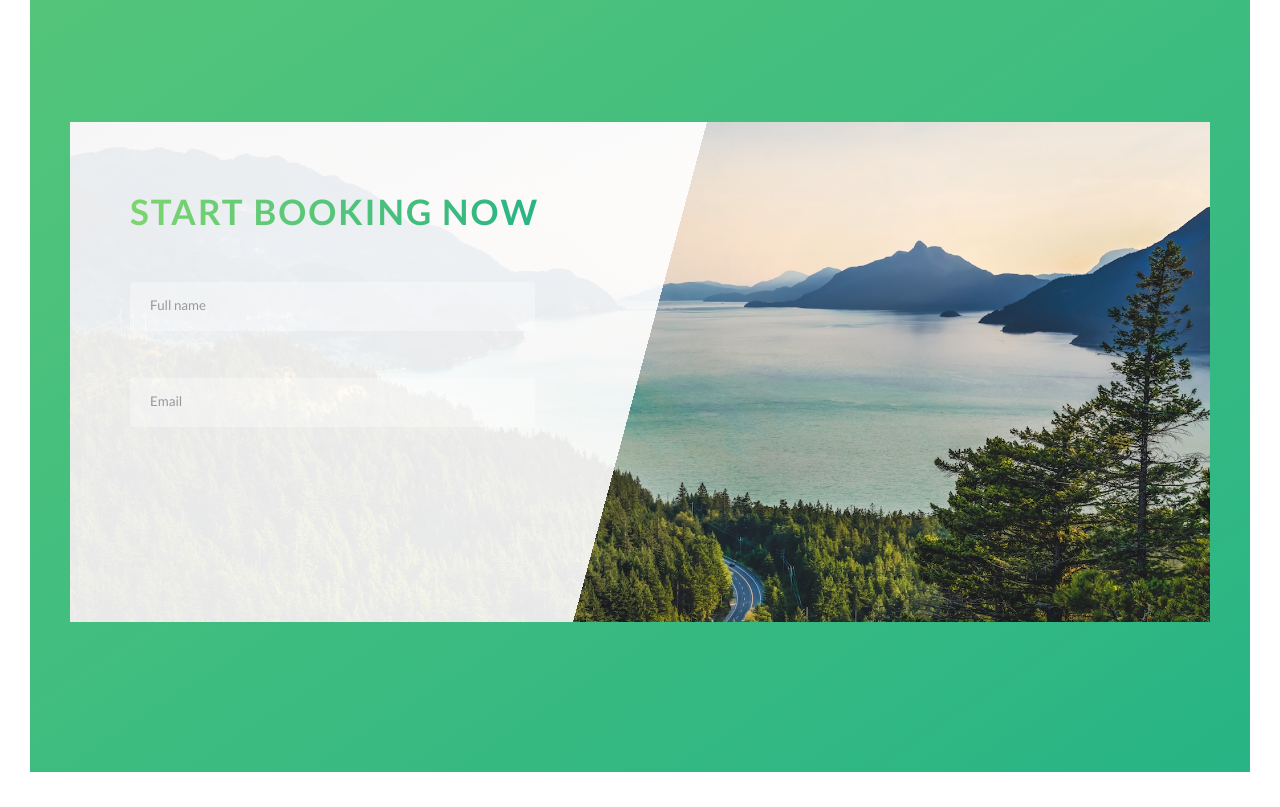
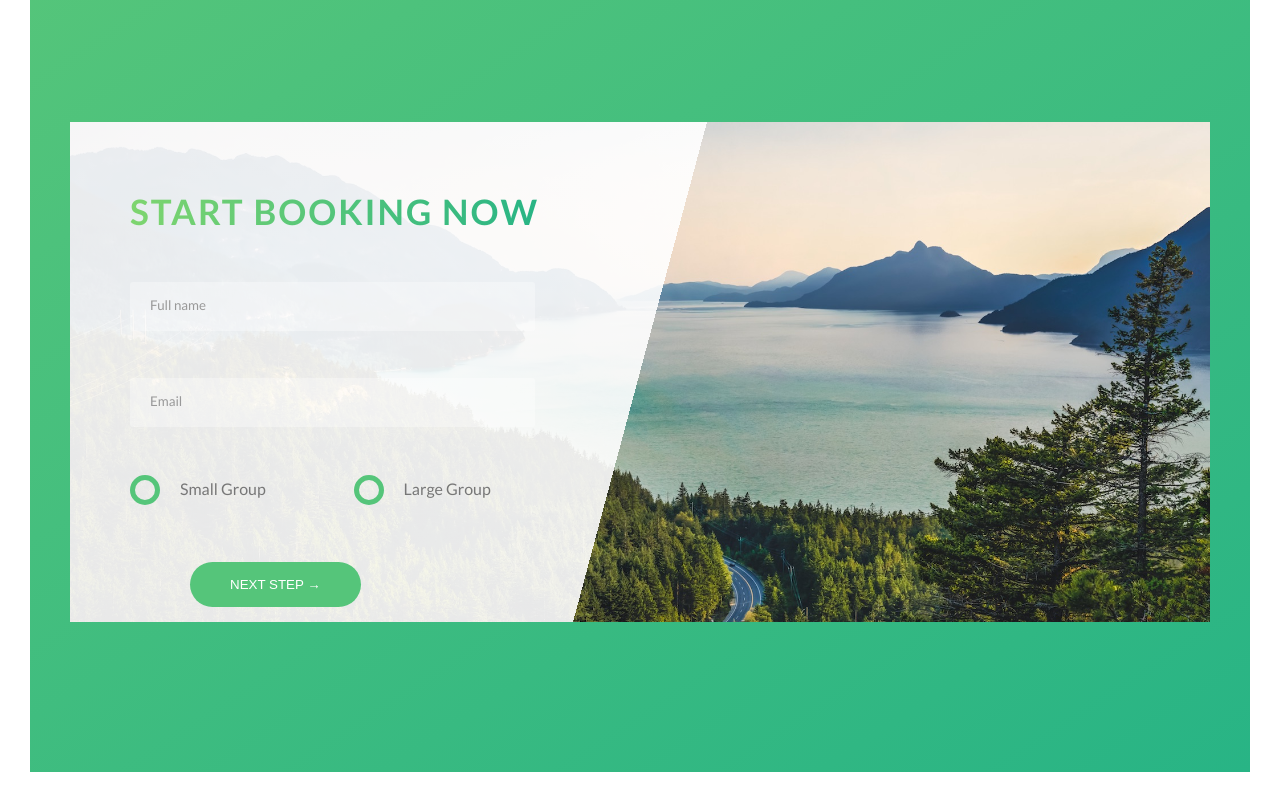
Before and after one commit to Heet1996/Natour, a website: page index.html in a window 1280 px wide. Shown: the part 4620-5427 px from the top of the page. Drawn offline with Linux system fonts and the light colour scheme.

Commit message:
Form added

```diff
--- a/index.html
+++ b/index.html
@@ -314,7 +314,25 @@
                                 <input type="email" class="form__input" id="email" placeholder="Email" required>
                                 <label for="email" class="form__label">email</label>
                         </div>
-
+                        <div class="form__group">
+                            <div class="form__radio-group">
+                               <input type="radio" class="form__radio-input" id="small" name="size">
+                               <label class="form__radio-label" for="small">
+                                   <span class="form__radio-button" ></span>Small Group
+                               </label>
+                            </div>
+                            <div class="form__radio-group">
+                                <input type="radio" class="form__radio-input" id="large" name="size">
+                                <label class="form__radio-label" for="large">
+                                    <span class="form__radio-button"></span>Large Group
+                                </label>
+                            </div>
+                        </div>
+                        <div class="form-group  margin-bottom-8">
+                            <button class="btn btn--green">
+                                Next Step &rarr;
+                            </button>
+                        </div>
                     </form>
                 </div>
             </div>
--- a/sass/base/_utilities.scss
+++ b/sass/base/_utilities.scss
@@ -1,16 +1,16 @@
 .ui-centred-text
 {
-    text-align:center ;
+    text-align:center !important;
 }
 .margin-bottom-8
 {
-    margin-bottom: 8rem;
+    margin-bottom: 8rem !important;
 }
 .margin-bottom-4
 {
-    margin-bottom: 4rem;
+    margin-bottom: 4rem !important;
 }
 .margin-bottom-2
 {
-    margin-bottom: 2rem;
+    margin-bottom: 2rem !important;
 }
--- a/sass/components/_button.scss
+++ b/sass/components/_button.scss
@@ -1,5 +1,6 @@
 .btn
 {
+&,
 &:link,
 &:visited
 {
@@ -11,6 +12,7 @@ margin:6rem;
 transition: all .2s;
 position:relative;
 animation: moveUp 1s ease-out;
+border:none;
 }
 &:hover{
     transform: translateY(-.3rem);
--- a/sass/components/_form.scss
+++ b/sass/components/_form.scss
@@ -40,9 +40,56 @@
         display: block;
         transition: all .3s;
     }
+    //Selecting adjacent child
     &__input:placeholder-shown + &__label{
         opacity: 0;
         visibility: hidden;
         transform: translateY(-4rem);
     }
+    &__radio-group
+    {
+        display: inline-block;
+        width:49%;
+    }
+    &__radio-label
+    {   font-size:1.6rem;
+        cursor:pointer;
+        position: relative;
+        padding-left: 5rem;
+    }
+    &__radio-button
+    {
+        height: 3rem;
+        width:3rem;
+        border-radius:50%;
+        border: 5px solid $color-primary;
+        display: inline-block;
+        position: absolute;
+        left:0;
+        top:-.4rem;
+        &::after{
+            content: "";
+            display: inline-block;
+            height: 1rem;
+            width:1rem;
+            border-radius:50%;
+            background-color: $color-primary;
+            position: absolute;
+            top:50%;
+            left:50%;
+            transform: translate(-50%,-50%);
+            opacity:0;
+            transition:opacity .2s;
+        }
+
+
+    }
+    &__radio-input:checked ~ &__radio-label &__radio-button::after  //Selecting the child general fields
+    {
+        opacity: 1;
+    }
+    &__radio-input
+    {
+        display: none;
+    }
 }
```
Also changed, not shown: css/style.css.
